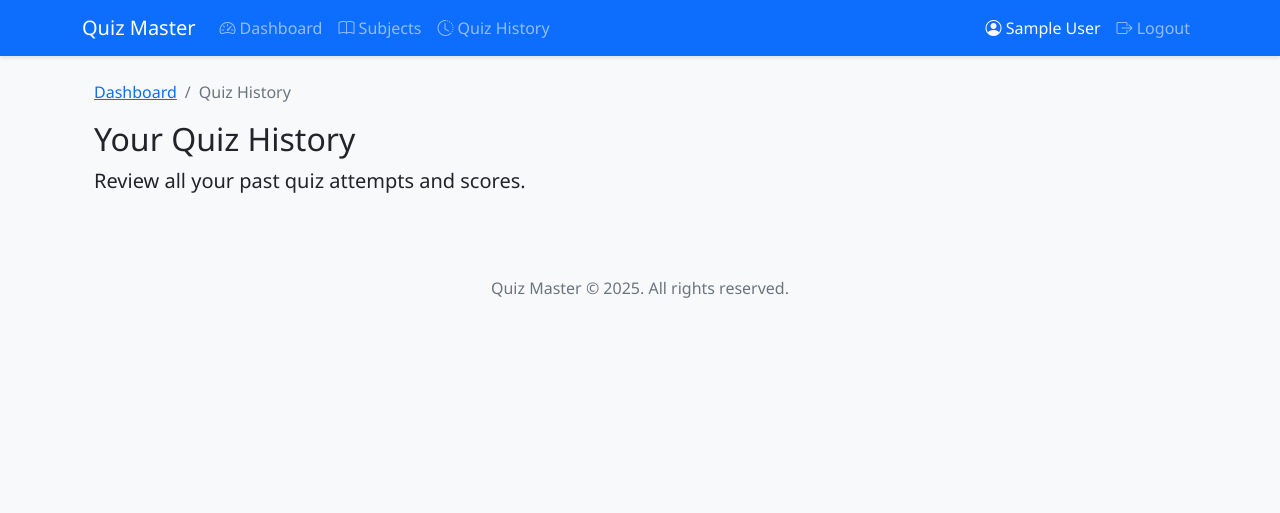
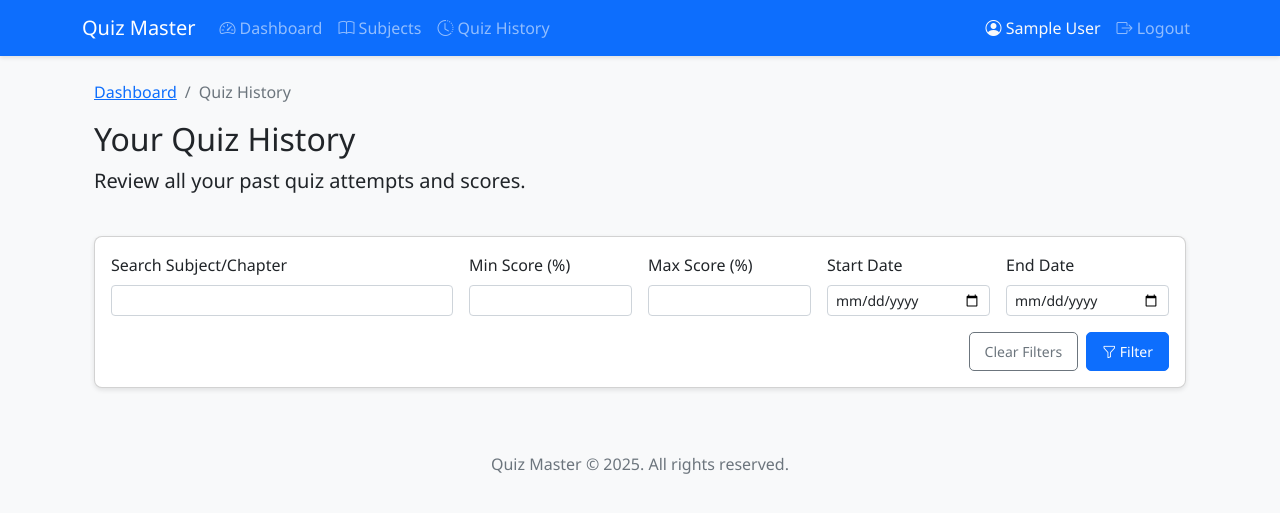
Before and after one commit to 0xAlok/QuizMaster, a Flask app: page /user/history in a window 1280 px wide. Shown: the top 513 px of the page. Run offline with Flask 3, Linux system fonts and the light colour scheme; the visitor is signed in with stand-in values (Sample User, id 1); data that the repository does not hold is empty.

Commit message:
feat: Add history filters and root URL redirect

```diff
--- a/app/controllers/auth.py
+++ b/app/controllers/auth.py
@@ -8,6 +8,11 @@ from datetime import datetime
 from .forms import LoginForm, RegisterForm
 
 auth_bp = Blueprint('auth', __name__)
+
+# Redirect root URL to login page
+@auth_bp.route('/')
+def index():
+    return redirect(url_for('auth.login'))
 
 @auth_bp.route('/login', methods=['GET', 'POST'])
 def login():
--- a/app/controllers/user.py
+++ b/app/controllers/user.py
@@ -1,6 +1,6 @@
 from flask import Blueprint, render_template, redirect, url_for, flash, request, session, jsonify
 from flask_login import login_required, current_user
-from datetime import datetime
+from datetime import datetime, date # Import date
 from app import db
 from app.models.user import User
 from app.models.subject import Subject
@@ -30,6 +30,10 @@ def dashboard():
     subjects = Subject.query.all()
     # Get user's past quiz attempts, ordered chronologically for the chart
     scores = Score.query.filter_by(user_id=current_user.id).order_by(Score.time_stamp_of_attempt.asc()).all() # Order ascending for score trend chart
+
+    # --- Get Upcoming Quizzes ---
+    today = date.today()
+    upcoming_quizzes = Quiz.query.filter(Quiz.date_of_quiz >= today).order_by(Quiz.date_of_quiz.asc()).limit(10).all() # Limit for dashboard view
 
     # --- Prepare data for Score Trend Chart ---
     # Pass timestamps (milliseconds) for the time scale
@@ -84,6 +88,8 @@ def dashboard():
                            avg_score_subject_data=avg_score_subject_data,
                            attempt_subject_labels=attempt_subject_labels,
                            attempt_subject_data=attempt_subject_data,
+                           # Pass upcoming quizzes
+                           upcoming_quizzes=upcoming_quizzes,
                            # Pass the actual list of Score objects for the table
                            # (already passed earlier in the argument list)
                            )
@@ -237,6 +243,56 @@ def check_quiz_time():
 @user_bp.route('/history')
 @user_required
 def history():
-    """Show user's quiz attempt history"""
-    scores = Score.query.filter_by(user_id=current_user.id).order_by(Score.time_stamp_of_attempt.desc()).all()
-    return render_template('user/history.html', scores=scores)
+    """Show user's quiz attempt history with filtering"""
+    # Get filter parameters from query string
+    search_term = request.args.get('search', '')
+    min_score = request.args.get('min_score', type=float)
+    max_score = request.args.get('max_score', type=float)
+    start_date_str = request.args.get('start_date', '')
+    end_date_str = request.args.get('end_date', '')
+
+    # Base query
+    query = Score.query.filter_by(user_id=current_user.id)
+
+    # Apply text search filter (on Subject or Chapter name)
+    if search_term:
+        search_pattern = f"%{search_term}%"
+        query = query.join(Quiz).join(Chapter).join(Subject).filter(
+            db.or_(
+                Subject.name.ilike(search_pattern),
+                Chapter.name.ilike(search_pattern)
+                # Could also search Quiz.remarks if needed
+            )
+        )
+
+    # Apply score range filter
+    if min_score is not None:
+        query = query.filter(Score.total_scored >= min_score)
+    if max_score is not None:
+        query = query.filter(Score.total_scored <= max_score)
+
+    # Apply date range filter
+    try:
+        if start_date_str:
+            start_date = datetime.strptime(start_date_str, '%Y-%m-%d').date()
+            # Filter scores from the beginning of the start date
+            query = query.filter(Score.time_stamp_of_attempt >= datetime.combine(start_date, datetime.min.time()))
+        if end_date_str:
+            end_date = datetime.strptime(end_date_str, '%Y-%m-%d').date()
+             # Filter scores until the end of the end date
+            query = query.filter(Score.time_stamp_of_attempt <= datetime.combine(end_date, datetime.max.time()))
+    except ValueError:
+        flash('Invalid date format. Please use YYYY-MM-DD.', 'warning')
+        start_date_str = '' # Reset invalid date strings
+        end_date_str = ''
+
+    # Execute query and order
+    scores = query.order_by(Score.time_stamp_of_attempt.desc()).all()
+
+    return render_template('user/history.html',
+                           scores=scores,
+                           search_term=search_term,
+                           min_score=min_score,
+                           max_score=max_score,
+                           start_date=start_date_str,
+                           end_date=end_date_str)
--- a/app/templates/user/history.html
+++ b/app/templates/user/history.html
@@ -1,9 +1,5 @@
-{% extends 'base.html' %}
-
-{% block title %}Quiz History - Quiz Master{% endblock %}
-
-{% block head %}
-{{ super() }}
+{% extends 'base.html' %} {% block title %}Quiz History - Quiz Master{% endblock
+%} {% block head %} {{ super() }}
 <style>
   .score-badge {
     font-size: 1rem;
@@ -27,13 +23,13 @@
     padding-left: 15px;
   }
 </style>
-{% endblock %}
-
-{% block content %}
+{% endblock %} {% block content %}
 <div class="container">
   <nav aria-label="breadcrumb">
     <ol class="breadcrumb">
-            <li class="breadcrumb-item"><a href="{{ url_for('user.dashboard') }}">Dashboard</a></li>
+      <li class="breadcrumb-item">
+        <a href="{{ url_for('user.dashboard') }}">Dashboard</a>
+      </li>
       <li class="breadcrumb-item active">Quiz History</li>
     </ol>
   </nav>
@@ -45,39 +41,119 @@
     </div>
   </div>
 
+  <!-- Filter Form -->
+  <form
+    method="GET"
+    action="{{ url_for('user.history') }}"
+    class="mb-4 card card-body"
+  >
+    <div class="row g-3 align-items-end">
+      <div class="col-md-4">
+        <label for="search" class="form-label">Search Subject/Chapter</label>
+        <input
+          type="text"
+          name="search"
+          id="search"
+          class="form-control form-control-sm"
+          value="{{ search_term or '' }}"
+        />
+      </div>
+      <div class="col-md-2">
+        <label for="min_score" class="form-label">Min Score (%)</label>
+        <input
+          type="number"
+          name="min_score"
+          id="min_score"
+          class="form-control form-control-sm"
+          value="{{ min_score or '' }}"
+          min="0"
+          max="100"
+          step="0.1"
+        />
+      </div>
+      <div class="col-md-2">
+        <label for="max_score" class="form-label">Max Score (%)</label>
+        <input
+          type="number"
+          name="max_score"
+          id="max_score"
+          class="form-control form-control-sm"
+          value="{{ max_score or '' }}"
+          min="0"
+          max="100"
+          step="0.1"
+        />
+      </div>
+      <div class="col-md-2">
+        <label for="start_date" class="form-label">Start Date</label>
+        <input
+          type="date"
+          name="start_date"
+          id="start_date"
+          class="form-control form-control-sm"
+          value="{{ start_date or '' }}"
+        />
+      </div>
+      <div class="col-md-2">
+        <label for="end_date" class="form-label">End Date</label>
+        <input
+          type="date"
+          name="end_date"
+          id="end_date"
+          class="form-control form-control-sm"
+          value="{{ end_date or '' }}"
+        />
+      </div>
+      <div class="col-12 d-flex justify-content-end gap-2">
+        <a
+          href="{{ url_for('user.history') }}"
+          class="btn btn-sm btn-outline-secondary"
+          >Clear Filters</a
+        >
+        <button type="submit" class="btn btn-sm btn-primary">
+          <i class="bi bi-funnel"></i> Filter
+        </button>
+      </div>
+    </div>
+  </form>
+
   {% if scores %}
   <!-- Summary Statistics -->
   <div class="row mb-4">
-        <div class="col-md-6 mb-3"> {# Changed from col-md-4 #}
-            {# Replace summary-box with Bootstrap utilities #}
-            <div class="bg-primary text-white d-flex align-items-center rounded p-3 shadow-sm">
+    <div class="col-md-6 mb-3">
+      {# Changed from col-md-4 #} {# Replace summary-box with Bootstrap
+      utilities #}
+      <div
+        class="bg-primary text-white d-flex align-items-center rounded p-3 shadow-sm"
+      >
         <i class="bi bi-journals fs-2 me-3"></i> {# Keep icon margin #}
-                <div class="ps-2"> {# Keep padding start for text #}
-                    Total Quizzes Attempted
+        <div class="ps-2">
+          {# Keep padding start for text #} Total Quizzes Attempted :
           <span class="summary-number">{{ scores|length }}</span>
         </div>
       </div>
     </div>
-        <div class="col-md-6 mb-3"> {# Changed from col-md-4 #}
-             {# Replace summary-box with Bootstrap utilities #}
-            <div class="bg-success text-white d-flex align-items-center rounded p-3 shadow-sm">
+    <div class="col-md-6 mb-3">
+      {# Changed from col-md-4 #} {# Replace summary-box with Bootstrap
+      utilities #}
+      <div
+        class="bg-success text-white d-flex align-items-center rounded p-3 shadow-sm"
+      >
         <i class="bi bi-graph-up fs-2 me-3"></i> {# Keep icon margin #}
-                <div class="ps-2"> {# Keep padding start for text #}
-                    Average Score
+        <div class="ps-2">
+          {# Keep padding start for text #} Average Score :
           <span class="summary-number">
-                    {% set total_score = namespace(value=0) %}
-                    {% for score in scores %}
+            {% set total_score = namespace(value=0) %} {% for score in scores %}
             {% set total_score.value = total_score.value + score.total_scored %}
-                    {% endfor %}
-                    {{ (total_score.value / scores|length)|round(1) }}%
+            {% endfor %} {{ (total_score.value / scores|length)|round(1) }}%
           </span>
         </div>
       </div>
     </div>
-        {# Remove Latest Achievement Box #}
-
-        {# Move Quiz Attempts card into the same row as summary boxes #}
-        <div class="col-12 mt-4"> {# Add margin-top for spacing #}
+    {# Remove Latest Achievement Box #} {# Move Quiz Attempts card into the same
+    row as summary boxes #}
+    <div class="col-12 mt-4">
+      {# Add margin-top for spacing #}
       <div class="card">
         <div class="card-header bg-primary text-white">
           <h4 class="mb-0">Quiz Attempts</h4>
@@ -101,23 +177,28 @@
                   <td>
                     <i class="bi bi-calendar-event me-1"></i>
                     {{ score.time_stamp_of_attempt.strftime('%Y-%m-%d') }}
-                                            <br>
-                                            <small class="text-muted">{{ score.time_stamp_of_attempt.strftime('%H:%M') }}</small>
+                    <br />
+                    <small class="text-muted"
+                      >{{ score.time_stamp_of_attempt.strftime('%H:%M')
+                      }}</small
+                    >
                   </td>
                   <td>{{ score.quiz.chapter.subject.name }}</td>
                   <td>{{ score.quiz.chapter.name }}</td>
                   {# Reverted to plain text score #}
+                  <td>{{ score.total_scored|round(1) }}%</td>
                   <td>
-                                            {{ score.total_scored|round(1) }}%
-                                        </td>
-                                        <td>
-                                            {# Corrected Status Badge Logic #}
-                                            {% if score.total_scored >= 70 %}
+                    {# Corrected Status Badge Logic #} {% if score.total_scored
+                    >= 70 %}
                     <span class="badge bg-success score-badge">Excellent</span>
                     {% elif score.total_scored >= 40 %}
-                                                <span class="badge bg-warning text-dark score-badge">Good</span>
+                    <span class="badge bg-warning text-dark score-badge"
+                      >Good</span
+                    >
                     {% else %}
-                                                <span class="badge bg-danger score-badge">Needs Improvement</span>
+                    <span class="badge bg-danger score-badge"
+                      >Needs Improvement</span
+                    >
                     {% endif %}
                   </td>
                 </tr>
@@ -127,15 +208,20 @@
           </div>
           {% else %}
           <div class="alert alert-info">
-                            <p><i class="bi bi-info-circle-fill me-2"></i> You haven't attempted any quizzes yet. Go to the dashboard to find available quizzes.</p>
+            <p>
+              <i class="bi bi-info-circle-fill me-2"></i> You haven't attempted
+              any quizzes yet. Go to the dashboard to find available quizzes.
+            </p>
           </div>
           <div class="text-center mt-4">
-                            <a href="{{ url_for('user.subjects') }}" class="btn btn-primary btn-lg">
+            <a
+              href="{{ url_for('user.subjects') }}"
+              class="btn btn-primary btn-lg"
+            >
               <i class="bi bi-journal-text me-2"></i>Browse Subjects
             </a>
           </div>
-                    {% endif %}
-                    {% endif %}
+          {% endif %} {% endif %}
         </div>
       </div>
     </div>
--- a/app/templates/user/quizzes.html
+++ b/app/templates/user/quizzes.html
@@ -39,6 +39,7 @@
                         <div class="card-body">
                             <p><strong>Date:</strong> {{ quiz.date_of_quiz.strftime('%Y-%m-%d') }}</p>
                             <p><strong>Duration:</strong> {{ quiz.time_duration }} minutes</p>
+                            <p><strong>Questions:</strong> {{ quiz.questions | length }}</p> {# Added question count #}
                             {% if quiz.remarks %}
                                 <p><strong>Remarks:</strong> {{ quiz.remarks }}</p>
                             {% endif %}
--- a/app/templates/user/start_quiz.html
+++ b/app/templates/user/start_quiz.html
@@ -27,11 +27,13 @@
                         <div class="col-md-6">
                             <p><strong>Date:</strong> {{ quiz.date_of_quiz.strftime('%Y-%m-%d') }}</p>
                             <p><strong>Duration:</strong> {{ quiz.time_duration }} minutes</p>
+                            {# Question count moved to the other column #}
                         </div>
                         <div class="col-md-6">
                             {% if quiz.remarks %}
                                 <p><strong>Remarks:</strong> {{ quiz.remarks }}</p>
                             {% endif %}
+                            <p><strong>Questions:</strong> {{ quiz.questions | length }}</p> {# Moved question count here #}
                         </div>
                     </div>
 
```
Also changed, not shown: app/templates/admin/dashboard.html (+228 -94 lines), app/templates/user/dashboard.html (+51 -46 lines). Lines whose indentation alone changed are shown as unchanged.
